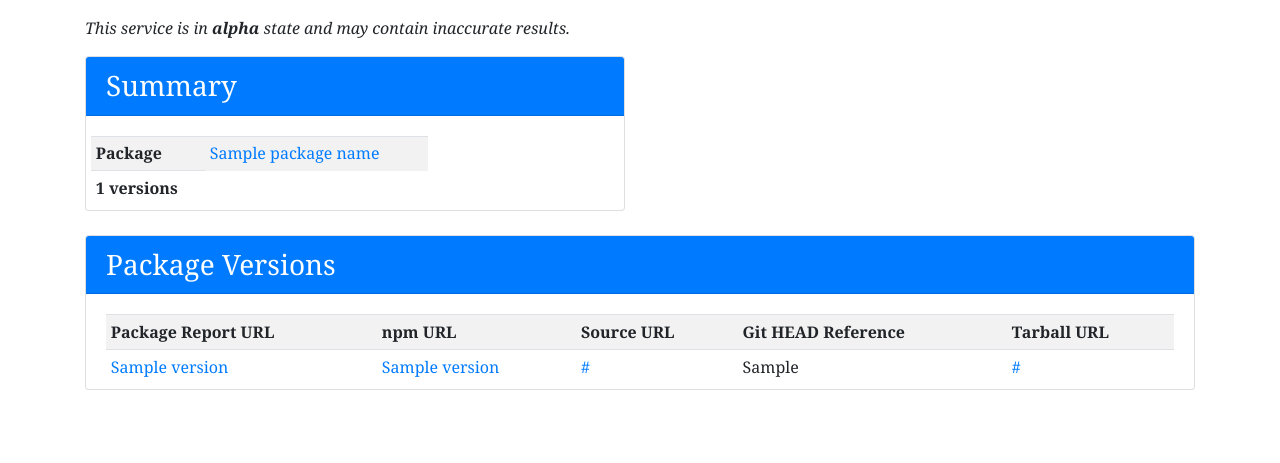
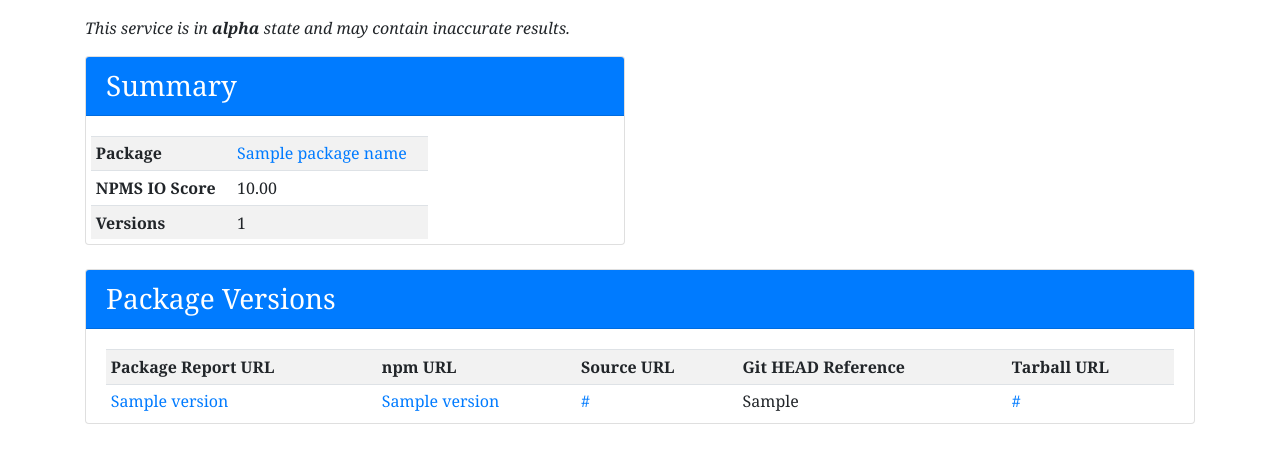
Before and after one commit to mozilla-services/dependency-observatory, a Flask app: template depobs/website/templates/package_changelog.html in a window 1280 px wide. Shown: the part 66-529 px from the top of the page. Run offline with Flask 2, Linux system fonts and the light colour scheme; tables that the repository leaves empty hold one stand-in row (values such as "Sample post"); the template is opened without the code that fills it: values that come from a table or form of the project are taken from there, most other values are stand-ins (such as "Sample title", 1, 10 or a date in 2020); parts of the project's set-up code (start-up, migrations or seed data) failed here and were passed over; some libraries are stand-ins or nearby versions.

Commit message:
web: add npms.io score to changelog

```diff
--- a/depobs/website/templates/package_changelog.html
+++ b/depobs/website/templates/package_changelog.html
@@ -24,7 +24,14 @@
                                     </td>
                                 </tr>
                                 <tr>
-                                    <td>{{versions | length}} versions</td>
+                                    <td>NPMS IO Score</td>
+                                    <td id="npmsio_score">
+                                        {%if npmsio_score %}{{ npmsio_score.score | round(2)}}{%endif%}
+                                    </td>
+                                </tr>
+                                <tr>
+                                    <td>Versions</td>
+                                    <td>{{versions | length}}</td>
                                 </tr>
                             </table>
                         </div>
--- a/depobs/website/views.py
+++ b/depobs/website/views.py
@@ -155,6 +155,7 @@ def show_package_changelog() -> Any:
     return render_template(
         "package_changelog.html",
         package_name=report.package_name,
+        npmsio_score=models.get_npmsio_score_query(report.package_name).one_or_none(),
         versions=list(
             models.get_npm_registry_entries_to_scan(report.package_name, None).all()
         ),
```
